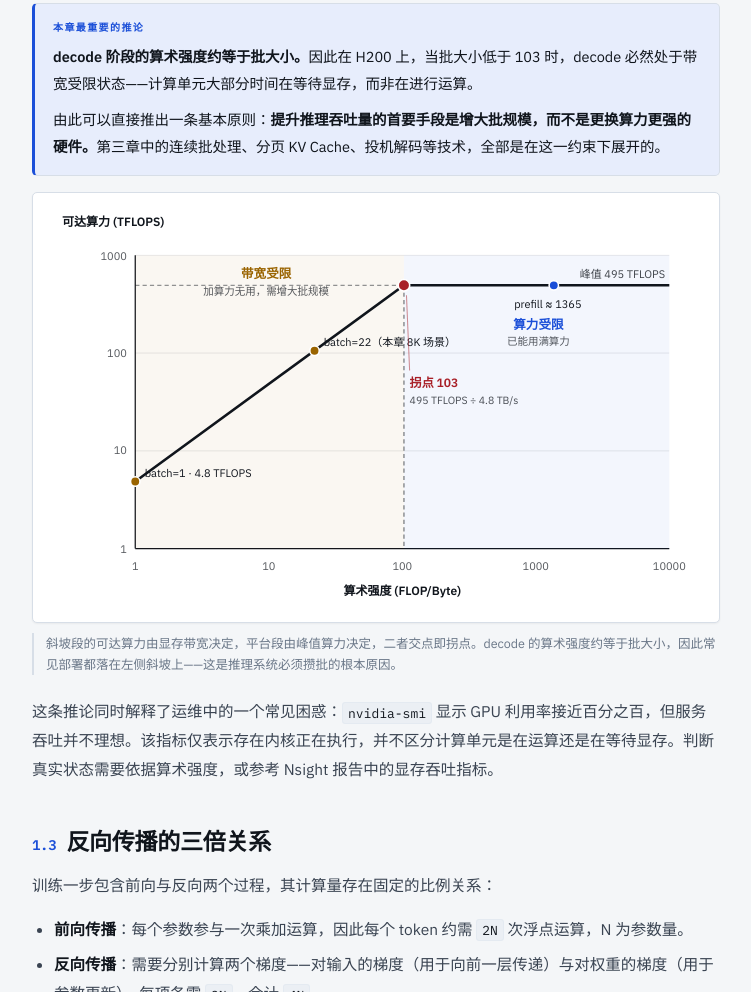
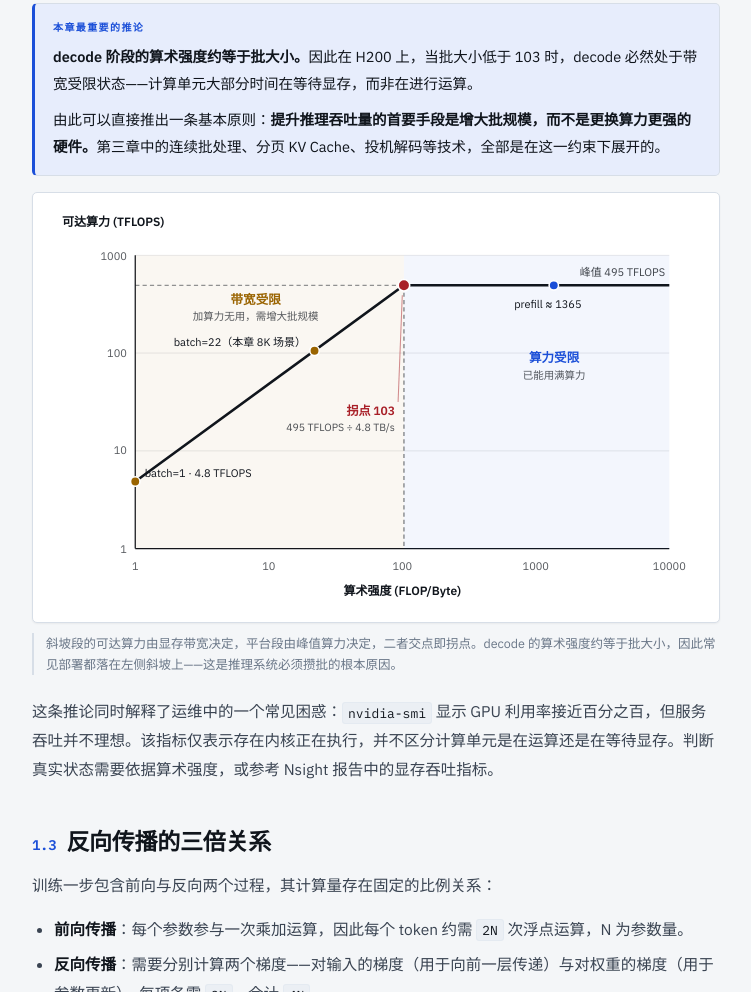
Before and after one commit to zhuguangbin/llm-learning-notes, a plain HTML site: page ch01-compute-basics.html in a window 1280 px wide. Shown: the part 2320-3312 px from the top of the page, without its empty margins (344-1095 px from the left). Drawn offline with Linux system fonts and the light colour scheme.

Commit message:
调整 Roofline 图的标签位置，消除三处压线
- batch=22 标签改为右对齐，不再越过拐点虚线进入算力受限区
- 带宽受限区标题下移，避开峰值算力的水平虚线
- 拐点标注移至拐点左下方空白处，并重新连接引线

```diff
--- a/ch01-compute-basics.html
+++ b/ch01-compute-basics.html
@@ -312,25 +312,25 @@ Bytes ≈ K · N × 2              <span class="cm">仅权重，激活可忽略<
 
       <rect x="90" y="50" width="256.6" height="280" fill="var(--amber)" opacity=".05"/>
       <rect x="346.6" y="50" width="253.4" height="280" fill="var(--blue)" opacity=".05"/>
-      <text x="215" y="72" font-size="12" font-weight="600" text-anchor="middle" fill="var(--amber)">带宽受限</text>
-      <text x="215" y="88" font-size="10" text-anchor="middle" fill="currentColor" opacity=".7">加算力无用，需增大批规模</text>
-      <text x="475" y="120" font-size="12" font-weight="600" text-anchor="middle" fill="var(--blue)">算力受限</text>
-      <text x="475" y="136" font-size="10" text-anchor="middle" fill="currentColor" opacity=".7">已能用满算力</text>
+      <text x="205" y="96" font-size="12" font-weight="600" text-anchor="middle" fill="var(--amber)">带宽受限</text>
+      <text x="205" y="112" font-size="10" text-anchor="middle" fill="currentColor" opacity=".7">加算力无用，需增大批规模</text>
+      <text x="490" y="152" font-size="12" font-weight="600" text-anchor="middle" fill="var(--blue)">算力受限</text>
+      <text x="490" y="168" font-size="10" text-anchor="middle" fill="currentColor" opacity=".7">已能用满算力</text>
 
       <line x1="346.6" y1="78.6" x2="346.6" y2="330" stroke="currentColor" stroke-width="1.2" stroke-dasharray="4 3" opacity=".55"/>
       <line x1="90" y1="78.6" x2="600" y2="78.6" stroke="currentColor" stroke-width="1.2" stroke-dasharray="4 3" opacity=".45"/>
-      <text x="596" y="72" font-size="10.5" text-anchor="end" fill="currentColor" opacity=".8">峰值 495 TFLOPS</text>
+      <text x="596" y="70" font-size="10.5" text-anchor="end" fill="currentColor" opacity=".8">峰值 495 TFLOPS</text>
 
       <polyline points="90,266 346.6,78.6 600,78.6" fill="none" stroke="currentColor" stroke-width="2.5"/>
 
       <circle cx="90" cy="266" r="4.5" fill="var(--amber)" stroke="var(--surface)" stroke-width="1.5"/>
       <text x="99" y="262" font-size="10.5" fill="currentColor">batch=1 &#183; 4.8 TFLOPS</text>
       <circle cx="261.2" cy="141.1" r="4.5" fill="var(--amber)" stroke="var(--surface)" stroke-width="1.5"/>
-      <text x="270" y="137" font-size="10.5" fill="currentColor">batch=22（本章 8K 场景）</text>
+      <text x="253" y="137" font-size="10.5" text-anchor="end" fill="currentColor">batch=22（本章 8K 场景）</text>
       <circle cx="346.6" cy="78.6" r="5.5" fill="var(--red)" stroke="var(--surface)" stroke-width="1.5"/>
-      <text x="352" y="176" font-size="11.5" font-weight="600" fill="var(--red)">拐点 103</text>
-      <text x="352" y="192" font-size="10" fill="currentColor" opacity=".75">495 TFLOPS ÷ 4.8 TB/s</text>
-      <line x1="352" y1="160" x2="349" y2="88" stroke="var(--red)" stroke-width="1" opacity=".5"/>
+      <text x="338" y="202" font-size="11.5" font-weight="600" text-anchor="end" fill="var(--red)">拐点 103</text>
+      <text x="338" y="218" font-size="10" text-anchor="end" fill="currentColor" opacity=".75">495 TFLOPS ÷ 4.8 TB/s</text>
+      <line x1="341" y1="190" x2="345" y2="88" stroke="var(--red)" stroke-width="1" opacity=".5"/>
       <circle cx="489.7" cy="78.6" r="4.5" fill="var(--blue)" stroke="var(--surface)" stroke-width="1.5"/>
       <text x="484" y="100" font-size="10.5" text-anchor="middle" fill="currentColor">prefill ≈ 1365</text>
     </svg>
```
